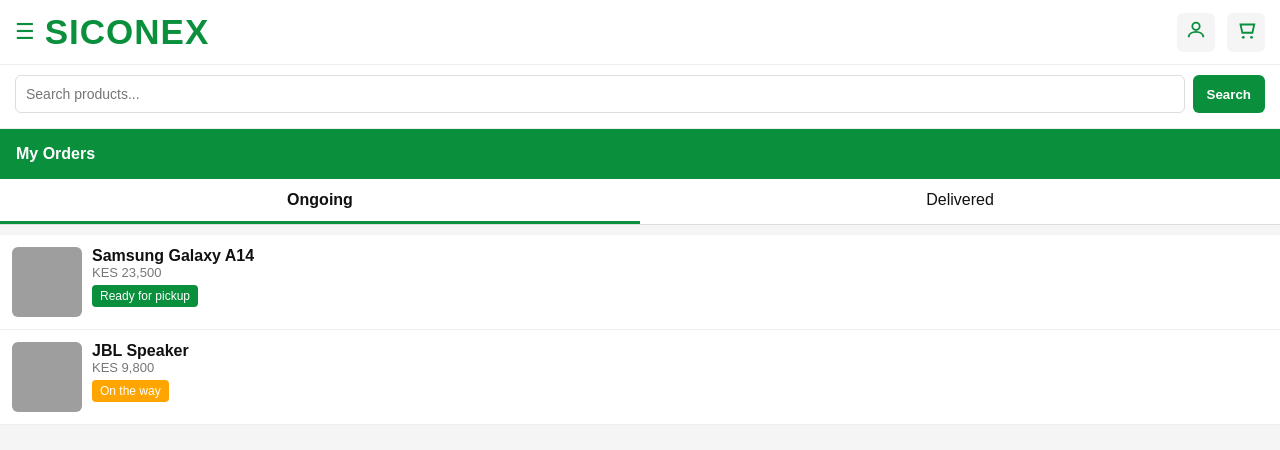
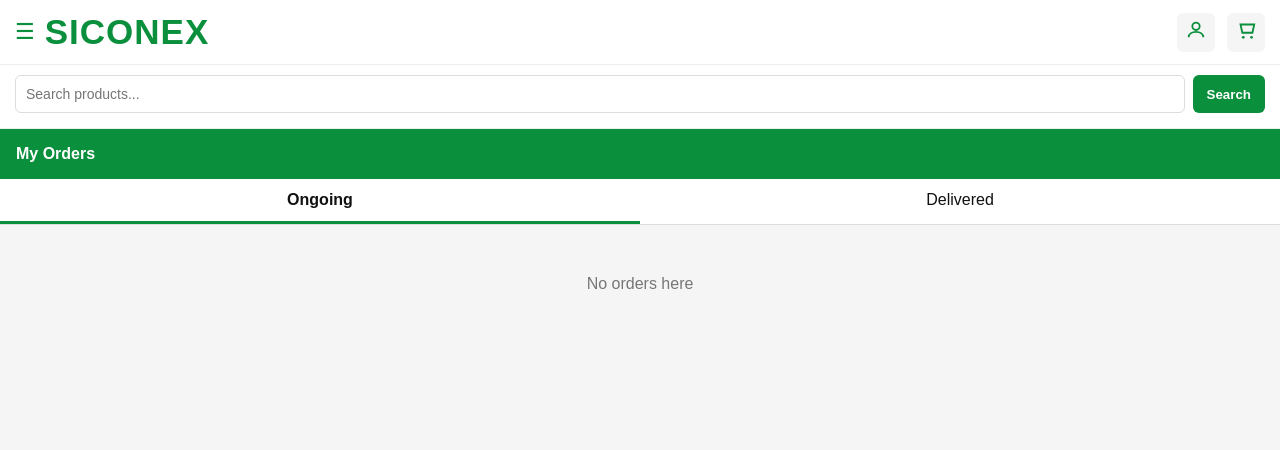
Before and after one commit to protichenoch1/siconex1, a Next.js app: page /account/orders in a window 1280 px wide. Shown: the top 450 px of the page. Built offline with nearby package versions, Linux system fonts and the light colour scheme; grey boxes are pictures that could not be loaded.

Commit message:
Update page.js

```diff
--- a/app/account/orders/page.js
+++ b/app/account/orders/page.js
@@ -1,38 +1,38 @@
 "use client";
 
-import { useState } from "react";
+import { useState, useEffect } from "react";
 import { useRouter } from "next/navigation";
 
 export default function OrdersPage() {
   const [tab, setTab] = useState("ongoing");
-  const router = useRouter(); // ✅ ADD THIS
+  const [allOrders, setAllOrders] = useState([]);
+  const router = useRouter();
 
-  const ongoingOrders = [
-    {
-      id: 1,
-      name: "Samsung Galaxy A14",
-      price: "KES 23,500",
-      status: "Ready for pickup",
-      image: "/phone.jpg",
-    },
-    {
-      id: 2,
-      name: "JBL Speaker",
-      price: "KES 9,800",
-      status: "On the way",
-      image: "/speaker.jpg",
-    },
-  ];
+  // ✅ Load real orders from checkout
+  useEffect(() => {
+    const savedOrders =
+      JSON.parse(localStorage.getItem("orders")) || [];
 
-  const deliveredOrders = [
-    {
-      id: 3,
-      name: "HP Laptop",
-      price: "KES 67,000",
-      status: "Delivered",
-      image: "/laptop.jpg",
-    },
-  ];
+    const formatted = savedOrders.flatMap((order) =>
+      order.items.map((item) => ({
+        id: order.id,
+        name: item.name,
+        price: `KES ${item.price.toLocaleString()}`,
+        image: item.image,
+        status: order.status || "On the way",
+      }))
+    );
+
+    setAllOrders(formatted);
+  }, []);
+
+  const ongoingOrders = allOrders.filter(
+    (o) => o.status !== "Delivered"
+  );
+
+  const deliveredOrders = allOrders.filter(
+    (o) => o.status === "Delivered"
+  );
 
   const orders = tab === "ongoing" ? ongoingOrders : deliveredOrders;
 
@@ -58,7 +58,6 @@
     );
   };
 
-  // ✅ UPDATED CARD (clickable)
   const Card = ({ item }) => (
     <div
       onClick={() => router.push(`/account/orders/${item.id}`)}
@@ -161,4 +160,4 @@
       </div>
     </div>
   );
-}
+        }
```
